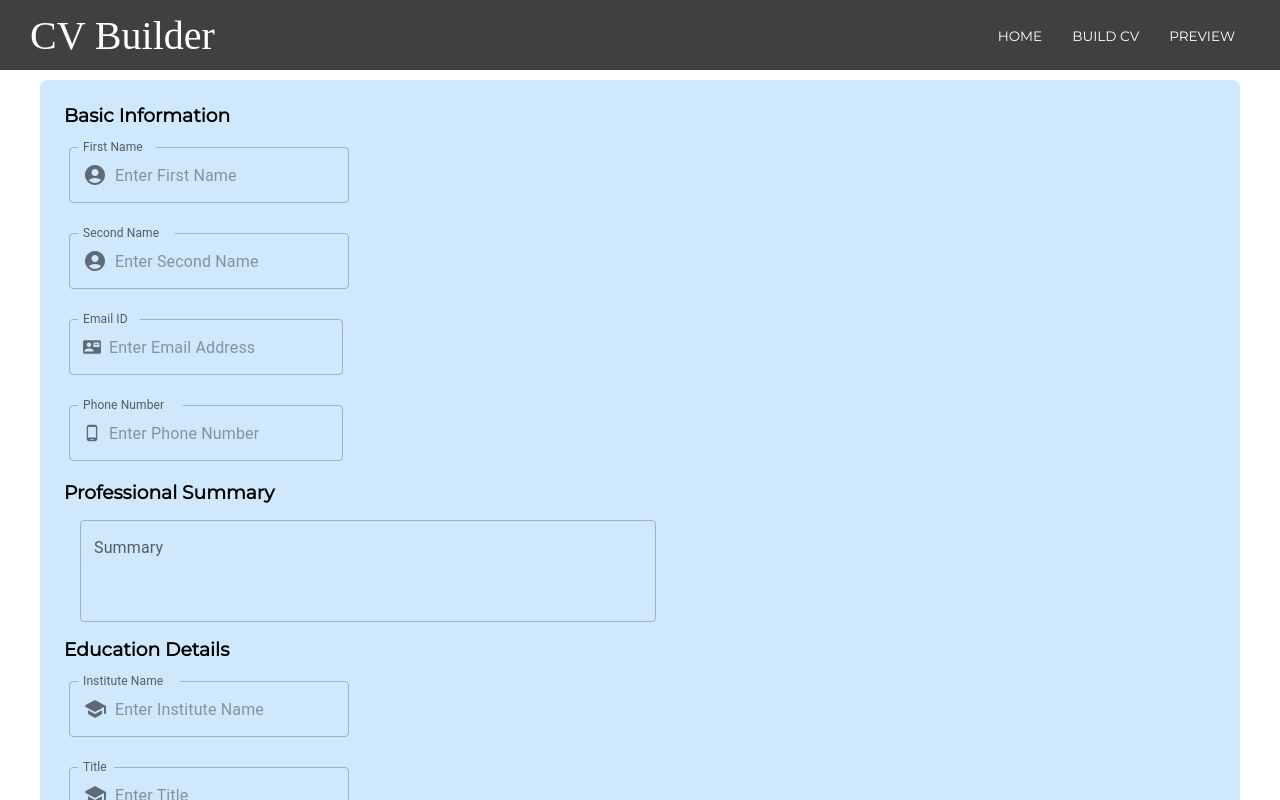
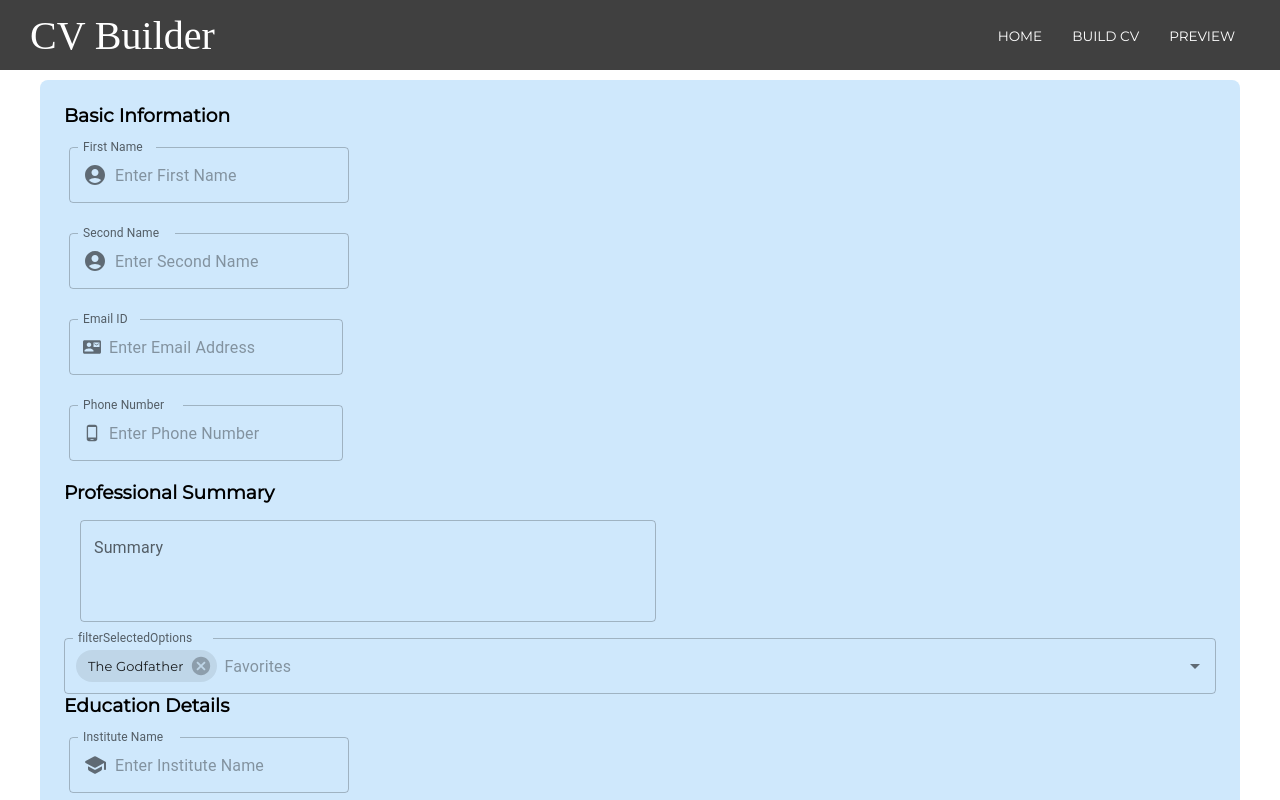
Before and after one commit to maijako/CV-generator, a React (Create React App) app: page /buildCV in a window 1280 px wide. Shown: the top 800 px of the page. Built offline with nearby package versions, Linux system fonts and the light colour scheme; a web font is replaced by a local one; what @react-pdf/renderer would draw is missing.

Commit message:
Adds a placeholder component for adding skills using the autocomplete option

```diff
--- a/src/components/cvcomponents/ProfessionalSummary.js
+++ b/src/components/cvcomponents/ProfessionalSummary.js
@@ -1,7 +1,15 @@
 import React from "react";
 import { TextField } from '@mui/material';
+import Autocomplete from '@mui/material/Autocomplete';
 
 function ProfessionalSummary() {
+    const top100Films = [
+        { title: 'The Shawshank Redemption', year: 1994 },
+        { title: 'The Godfather', year: 1972 },
+        { title: 'The Godfather: Part II', year: 1974 },
+        { title: 'The Dark Knight', year: 2008 },
+        { title: '12 Angry Men', year: 1957 }
+    ];
     return(
         <>
             <h3>Professional Summary</h3>
@@ -14,6 +22,22 @@ function ProfessionalSummary() {
                 maxRows={8}
                 sx={{margin: 2, width: "50%"}}
             />
+
+            <Autocomplete
+                multiple
+                id="tags-outlined"
+                options={top100Films}
+                getOptionLabel={(option) => option.title}
+                defaultValue={[top100Films[1]]}
+                filterSelectedOptions
+                renderInput={(params) => (
+                <TextField
+                    {...params}
+                    label="filterSelectedOptions"
+                    placeholder="Favorites"
+                />
+                )}
+            />
         </>
     );
 }
```
